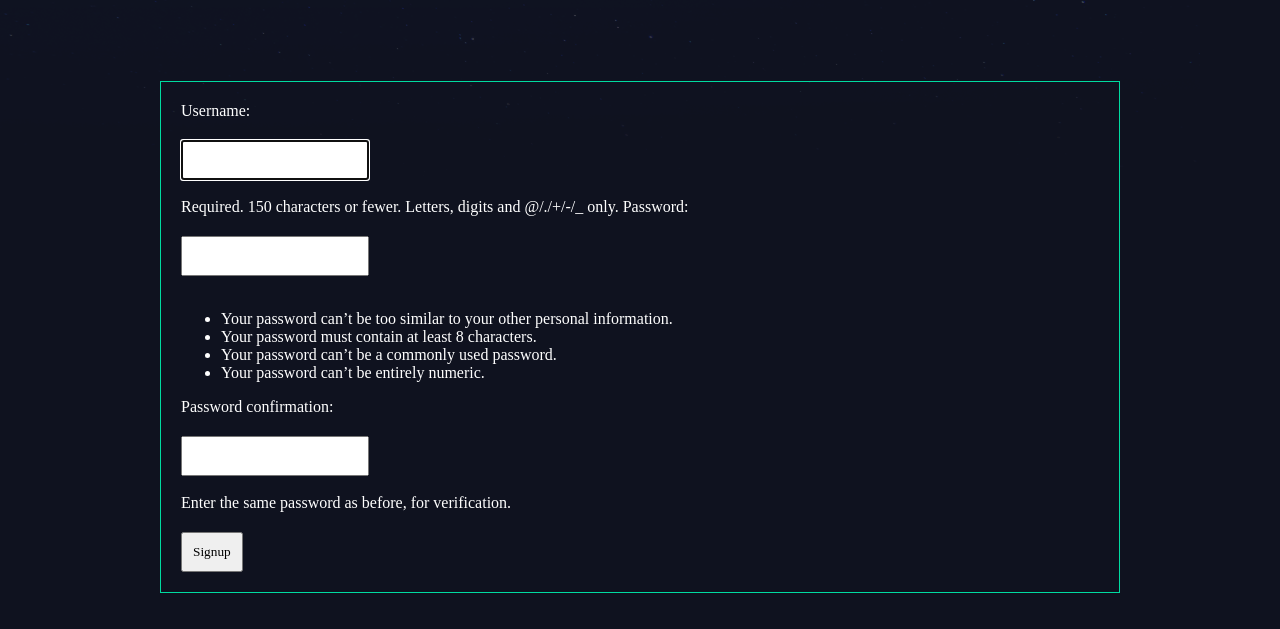
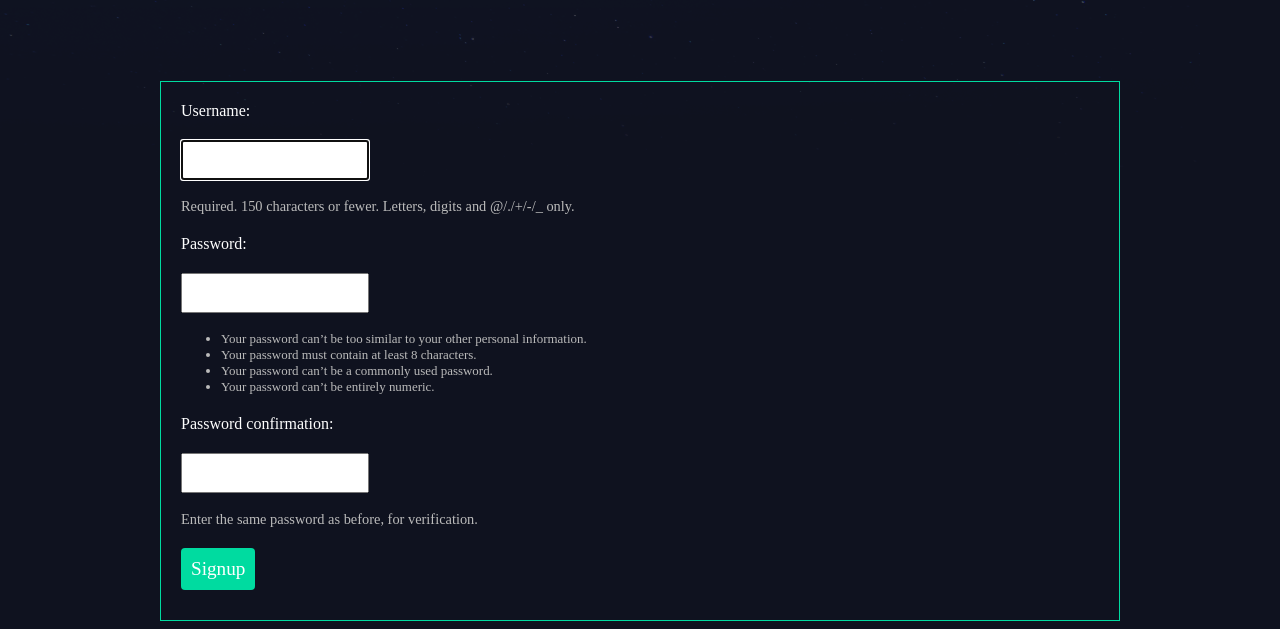
Before and after one commit to wildapt01/python-files, a Django app: page /accounts/signup/ in a window 1280 px wide. Shown: the part 261-890 px from the top of the page. Before the commit the page ends 854 px from the top, so only its background shows below. Run offline with Django 3.2, Linux system fonts and the light colour scheme.

Commit message:
styling on forms and error message

```diff
--- a/NetNinja/django_series/djangonautic/assets/styles.css
+++ b/NetNinja/django_series/djangonautic/assets/styles.css
@@ -124,3 +124,33 @@ a.highlight {
   border-radius: 4px;
   color: #00dba0;
 }
+
+.helptext,
+.helptext ul {
+  margin: 0 auto 20px;
+  color: #bbb;
+  font-size: 0.9em;
+  display: block;
+}
+
+.errorlist li {
+  padding: 10px;
+  list-style-type: none;
+  text-align: center;
+  border: 1px solid #ff5722;
+  color: #ff5722;
+  margin: 10px 0;
+}
+
+.errorlist {
+  padding: 0;
+}
+
+.site-form input[type='submit'] {
+  background: #00dba0;
+  border: 0;
+  color: #fff;
+  font-size: 1.2em;
+  border-radius: 4px;
+  margin: 10px 0;
+}
```
